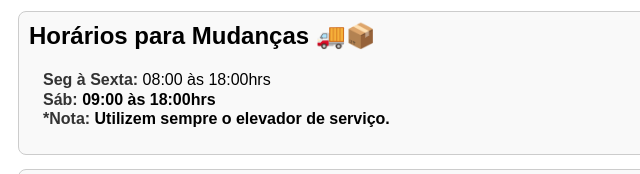
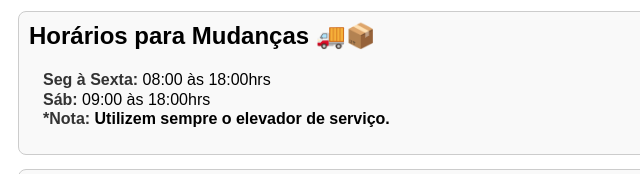
Before and after one commit to gitDanielOrnelas/Edificio_Iza, a plain HTML site: page index.html in a window 1280 px wide. Shown: the part 407-581 px from the top of the page, 0-640 px from the left. Drawn offline with Linux system fonts and the light colour scheme.

Commit message:
Update index.html

```diff
--- a/index.html
+++ b/index.html
@@ -160,7 +160,7 @@
         <h2>Horários para Mudanças 🚚📦</h2>
         <p class="info">
             <span class="highlight">Seg à Sexta:</span> 08:00 às 18:00hrs<br>
-            <span class="highlight">Sáb:</span> <b>09:00 às 18:00hrs</b><br>
+            <span class="highlight">Sáb:</span> 09:00 às 18:00hrs<br>
             <span class="highlight">*Nota:</span> <b>Utilizem sempre o elevador de serviço.</b><br>
         </p>
     </section>
```
